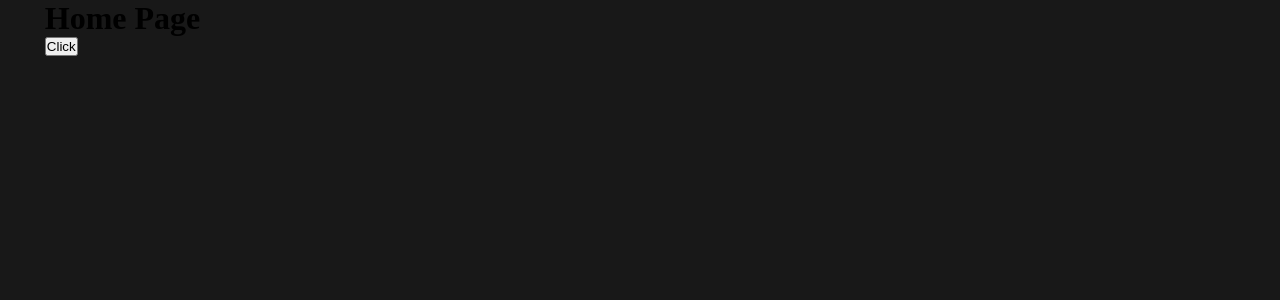
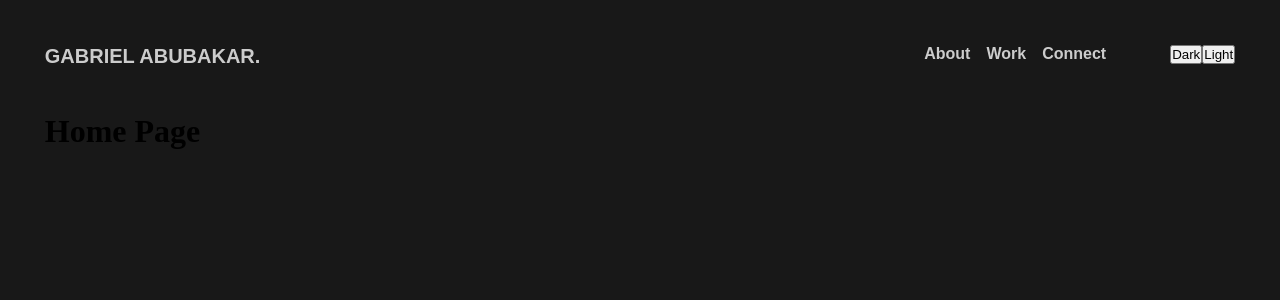
Before and after one commit to GabrielAbubakar/Portfolio-Website, a Next.js app: page / in a window 1280 px wide. Shown: the top 300 px of the page. Built offline with nearby package versions, Linux system fonts and the light colour scheme.

Commit message:
navbar skeleton and code cleanup

```diff
--- a/components/navbar/index.tsx
+++ b/components/navbar/index.tsx
@@ -1,10 +1,33 @@
-import React from 'react'
-import StyledNavbar from '../styled/blocks/navbar/Navbar.styled'
+import React, { useContext } from 'react'
+import { ThemePreferenceContext } from '../layout'
+import { dark, light } from '../styled/theme/Theme.styled'
+import StyledNavbar, { LinksDiv } from '../styled/blocks/navbar/Navbar.styled'
 
 const Navbar: React.FunctionComponent = () => {
+
+    const { handleThemeChange } = useContext(ThemePreferenceContext)
+
+
     return (
         <StyledNavbar>
+            <p>Gabriel Abubakar.</p>
 
+            <LinksDiv>
+                <ul>
+                    <li><a href="#about">About</a></li>
+                    <li><a href="#work">Work</a></li>
+                    <li><a href="#connect">Connect</a></li>
+                </ul>
+
+                <div>
+                    <button onClick={() => handleThemeChange(dark)}>
+                        Dark
+                    </button>
+                    <button onClick={() => handleThemeChange(light)}>
+                        Light
+                    </button>
+                </div>
+            </LinksDiv>
         </StyledNavbar>
     )
 }
--- a/components/sections/Intro/index.tsx
+++ b/components/sections/Intro/index.tsx
@@ -1,19 +1,12 @@
-import React, { useContext } from 'react'
-import { ThemePreferenceContext } from '../../layout'
-import { dark, light } from '../../styled/theme/Theme.styled'
+import React from 'react'
 import Navbar from '../../navbar'
 
 const Intro: React.FunctionComponent = () => {
-
-    const { handleThemeChange } = useContext(ThemePreferenceContext)
 
     return (
         <>
             <Navbar />
             <h1>Home Page</h1>
-            <button onClick={() => handleThemeChange(dark)}>
-                Click
-            </button>
         </>
     )
 }
--- a/components/styled/GlobalStyles.styled.js
+++ b/components/styled/GlobalStyles.styled.js
@@ -8,6 +8,7 @@ const GlobalStyle = createGlobalStyle`
     margin: 0;
     padding: 0;
     box-sizing: border-box;
+    transition: all .2s ease;
   }
 
   body {
--- a/components/styled/blocks/navbar/Navbar.styled.js
+++ b/components/styled/blocks/navbar/Navbar.styled.js
@@ -2,7 +2,45 @@ import styled from "styled-components";
 
 
 const StyledNavbar = styled.nav`
+    display: flex;
+    justify-content: space-between;
+    padding: 2.8rem 0;
+    color: ${props => props.theme.colors.text};
+    font-family: 'Montserrat', sans-serif;
 
+
+
+    p {
+        font-size: 1.25rem;
+        font-weight: 600;
+        text-transform: uppercase;
+    }
+
+
+
+    ul {
+        display: flex;
+        gap: 1rem;
+
+
+
+
+        li {
+            list-style-type: none;
+
+            a {
+                color: ${props => props.theme.colors.text};
+                text-decoration: none;
+                font-weight: 600;
+                font-size: 1rem;
+            }
+        }
+    }
+`
+
+export const LinksDiv = styled.div`
+    display: flex;
+    gap: 4rem;
 `
 
 export default StyledNavbar;
--- a/components/styled/theme/Theme.styled.js
+++ b/components/styled/theme/Theme.styled.js
@@ -14,6 +14,7 @@ export const dark = {
 export const light = {
     name: "light-theme",
     colors: {
-
+        background: '#ccc',
+        text: '#181818'
     }
 }
```
